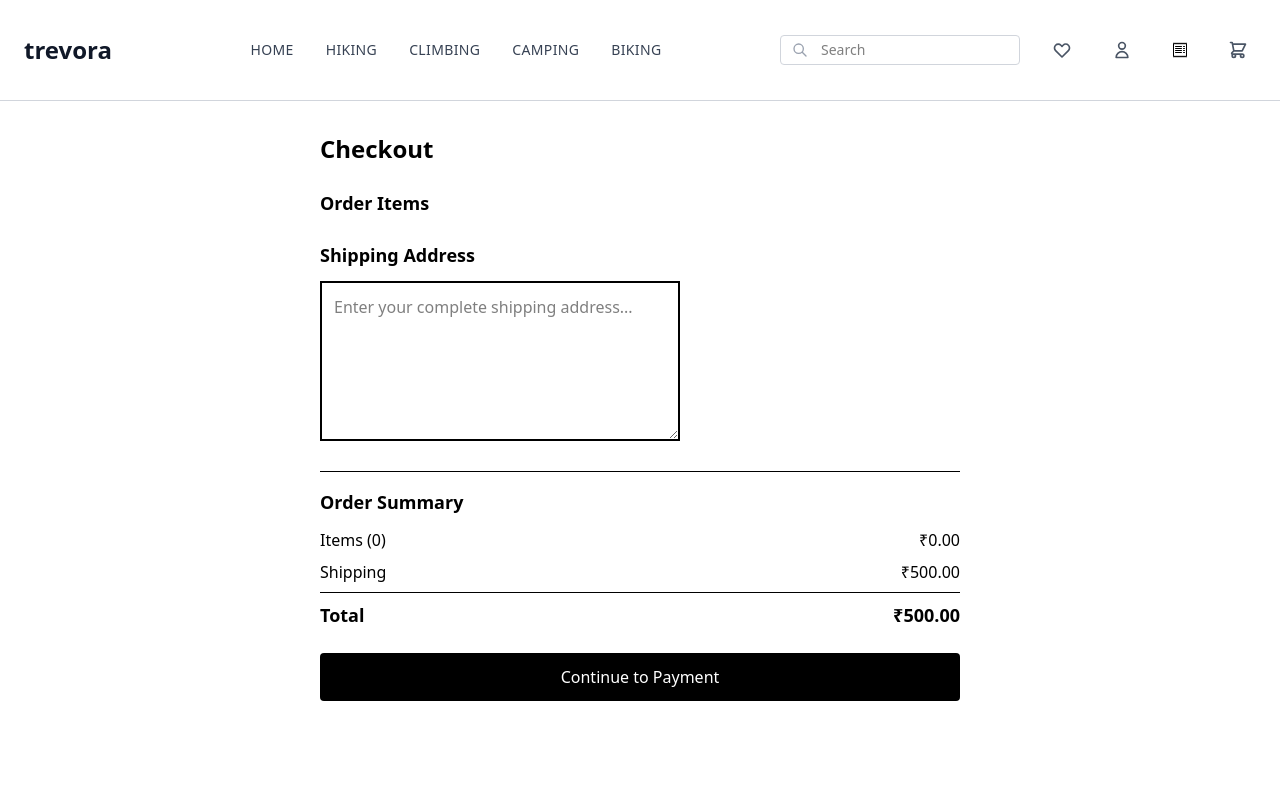
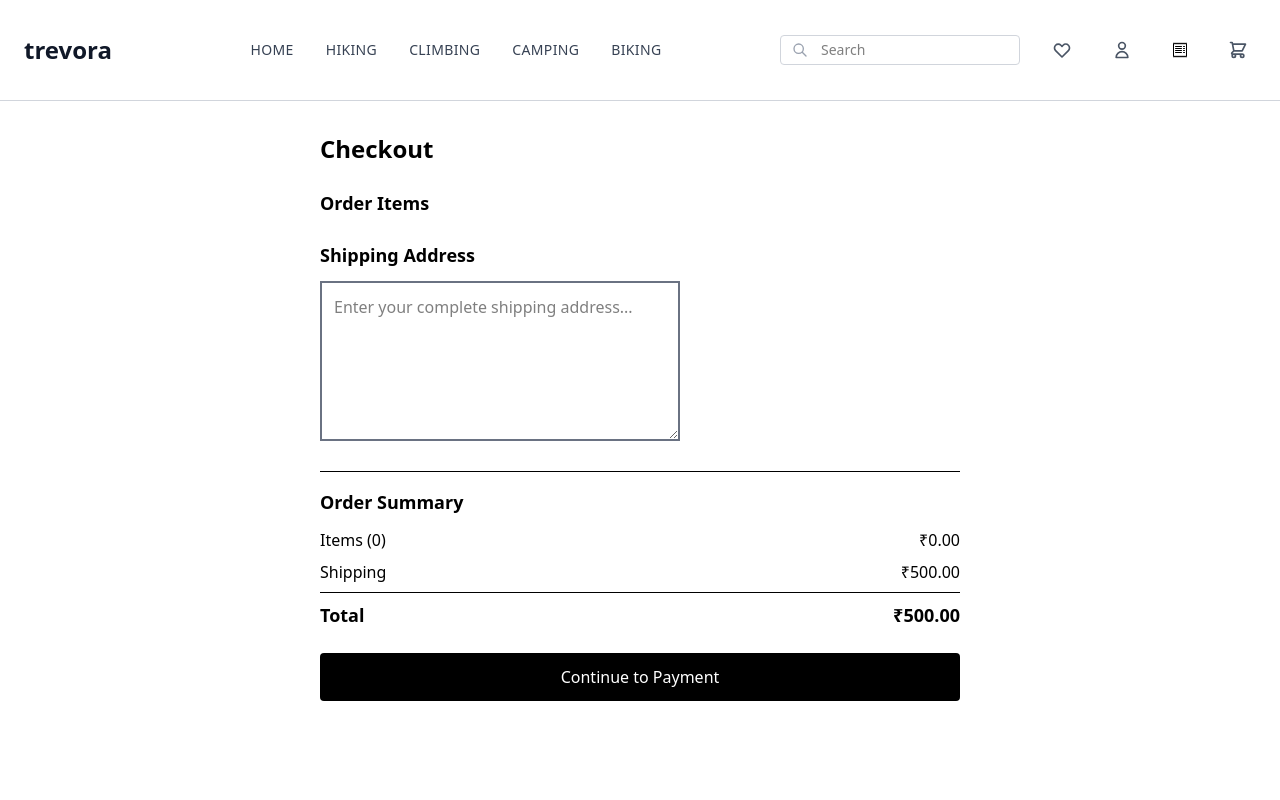
Before and after one commit to Anzyll/Trevora, a React (Vite) app in the folder Trevora/: page /checkout in a window 1280 px wide. Shown: the top 800 px of the page. Built offline with nearby package versions, Linux system fonts and the light colour scheme.

Commit message:
style(checkout): update address input styling

```diff
--- a/Trevora/src/Components/Hero.jsx
+++ b/Trevora/src/Components/Hero.jsx
@@ -1,5 +1,5 @@
 // src/components/Hero/WarmUpHero.jsx (Pixel Perfect)
-import React, { useRef, useState,useEffect } from "react";
+import React, { useRef, useState, useEffect } from "react";
 import { useNavigate } from "react-router-dom";
 const Hero = () => {
   const navigate = useNavigate();
--- a/Trevora/src/Pages/Checkout.jsx
+++ b/Trevora/src/Pages/Checkout.jsx
@@ -60,7 +60,7 @@ const total = cart.reduce((sum, item) => {
         <textarea
           value={address}
           name="address"
-          className="w-90 h-40 border-2 p-3 border-black focus:outline-black "
+          className="w-90 h-40 border-2 p-3 border-gray-500 focus:outline-gray-500 "
           placeholder="Enter your complete shipping address..."
           onChange={(e) => setAddress(e.target.value)}
         ></textarea>
```
